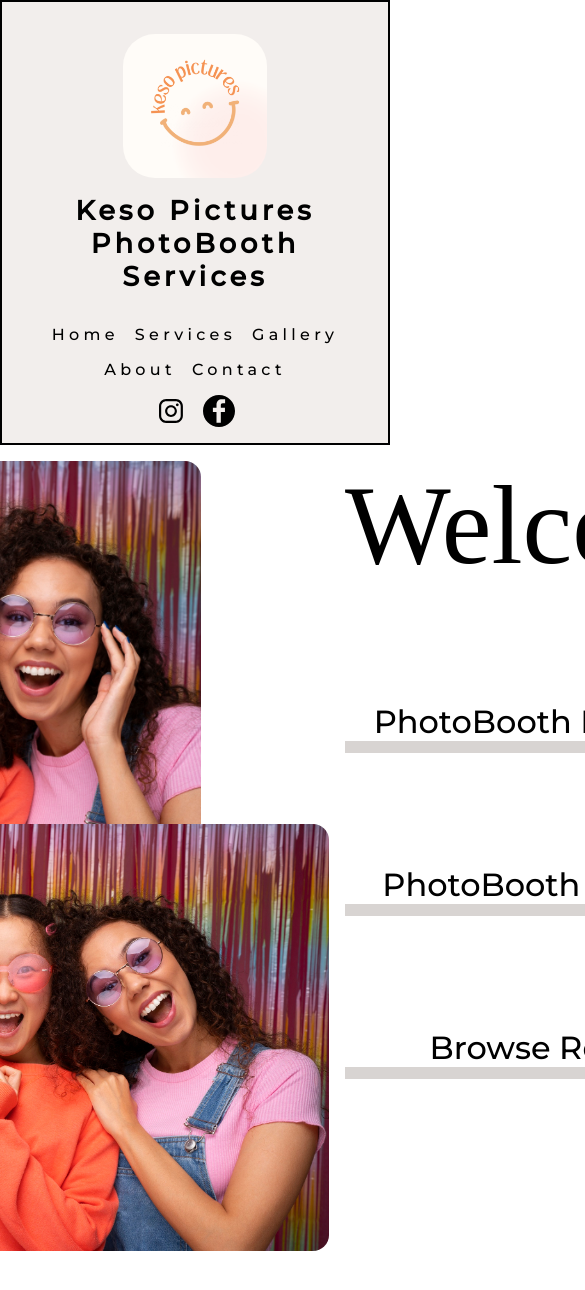
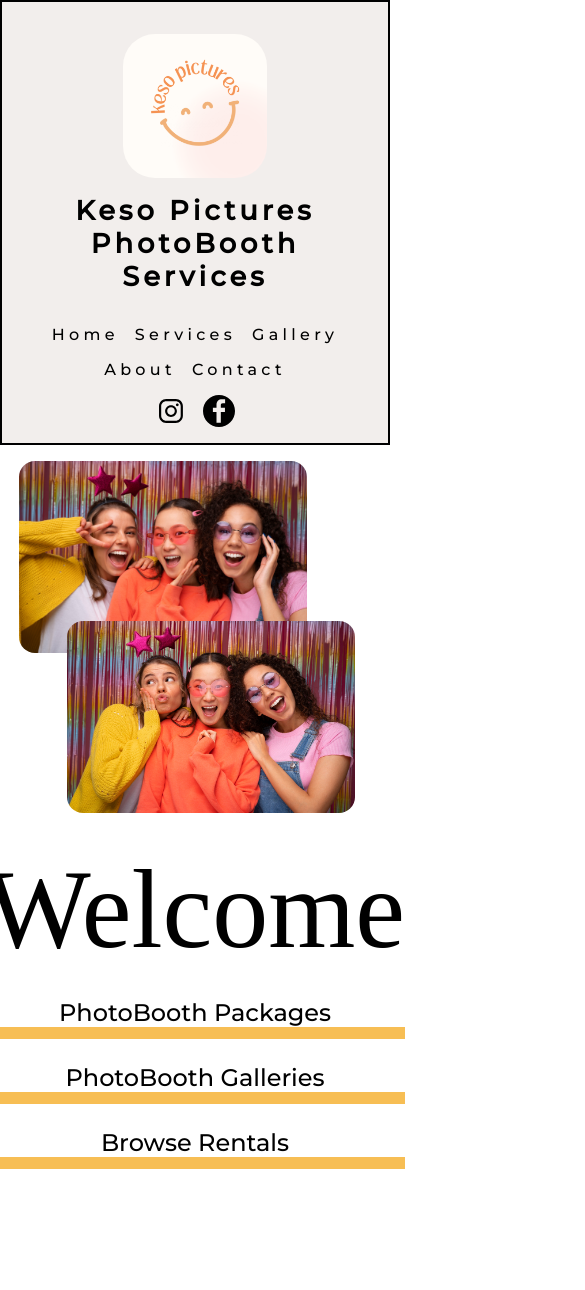
Before and after one commit to alecnissen/Keso-Pictures, a React (Vite) app: page / in a window 390 px wide. Shown: the top 1290 px of the page, 585 px wide, since content can reach past the window. After the commit the page ends 1185 px from the top, so only its background shows below. Built offline with nearby package versions, Linux system fonts and the light colour scheme; a web font is replaced by a local one.

Commit message:
photo and links section responsive

```diff
--- a/src/Styles/photo_links_styles.scss
+++ b/src/Styles/photo_links_styles.scss
@@ -6,7 +6,7 @@
     display: flex;
     justify-content: center;
     padding: 1em;
-    gap: 5em;
+    gap: 9em;
 }
 
 .photo-container {
@@ -38,7 +38,7 @@
     // justify-content: space-evenly;
     flex-direction: column;
     text-align: center;
-    gap: 7em;
+    gap: 8em;
 }
 
 // .links-container h1 {
@@ -53,8 +53,138 @@
 }
 
 .link-style {
+    font-size: 2.2rem;
     font-family: 'Montserrat', sans-serif;
     font-optical-sizing: auto;
     font-weight: 500;
-    border-bottom: 12px solid #d8d4d2;
+    // border-bottom: 12px solid #d8d4d2;
+    border-bottom: 12px solid rgb(247, 190, 84);
 }
+
+
+
+@media (max-width: 1210px) {
+    .img1-styles,
+    .img2-styles {
+        width: 30em;
+    }
+
+    .link-style {
+        font-size: 1.9rem;
+    }
+
+    .links-container {
+        gap: 5em;
+    }
+
+}
+
+@media (max-width: 1060px) {
+    .img1-styles,
+    .img2-styles {
+        width: 25em;
+    }
+
+     .link-style {
+        font-size: 1.5rem;
+    }
+
+    .links-container {
+        gap: 3em;
+    }
+
+    .photo-links-container {
+        gap: 5em;
+    }
+}
+
+@media (max-width: 890px) {
+    .img1-styles,
+    .img2-styles {
+        width: 20em;
+    }
+
+    .links-container {
+        gap: 2em;
+    }
+
+    .link-style {
+        font-size: 1.2rem;
+    }
+}
+
+@media (max-width: 820px) {
+    .img1-styles,
+    .img2-styles {
+        width: 18em;
+    }
+
+    .links-container {
+        gap: 1.5em;
+    }
+}
+
+@media (max-width: 760px) {
+    .photo-links-container {
+        flex-direction: column;
+        justify-content: center;
+        align-items: center;
+        gap: 0;
+    }
+
+    .img1-styles,
+    .img2-styles {
+        width: 23em;
+    }
+
+    .link-style {
+        font-size: 1.5rem;
+    }
+}
+
+@media (max-width: 500px) {
+    .img1-styles,
+    .img2-styles {
+        width: 20em;
+    }
+}
+
+@media (max-width: 450px) {
+    .img1-styles,
+    .img2-styles {
+        width: 18em;
+    }
+
+    .img1-styles {
+        position: relative;
+        right: 2em;
+    }
+
+    .img2-styles {
+        position: relative;
+        left: 1em;
+        top: -2em;
+    }
+}
+
+@media (max-width: 360px) {
+    .img1-styles,
+    .img2-styles {
+        width: 17em;
+    }
+
+    .img1-styles {
+        position: relative;
+        right: 1em;
+    }
+}
+
+
+
+
+// @media (max-width: 420px) {
+//     .img1-styles,
+//     .img2-styles {
+//         width: 16em;
+//     }
+// }
```
